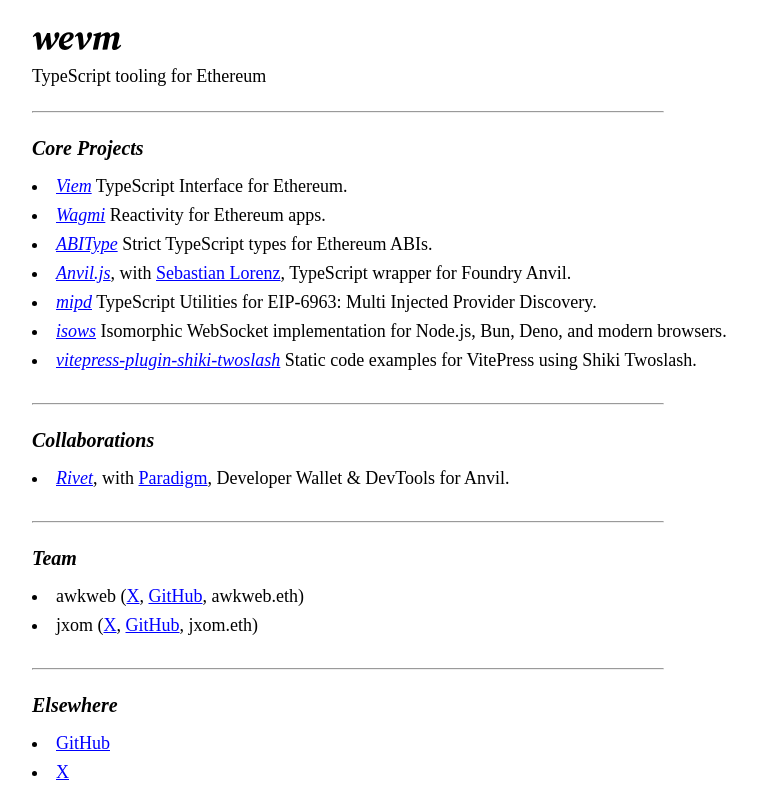
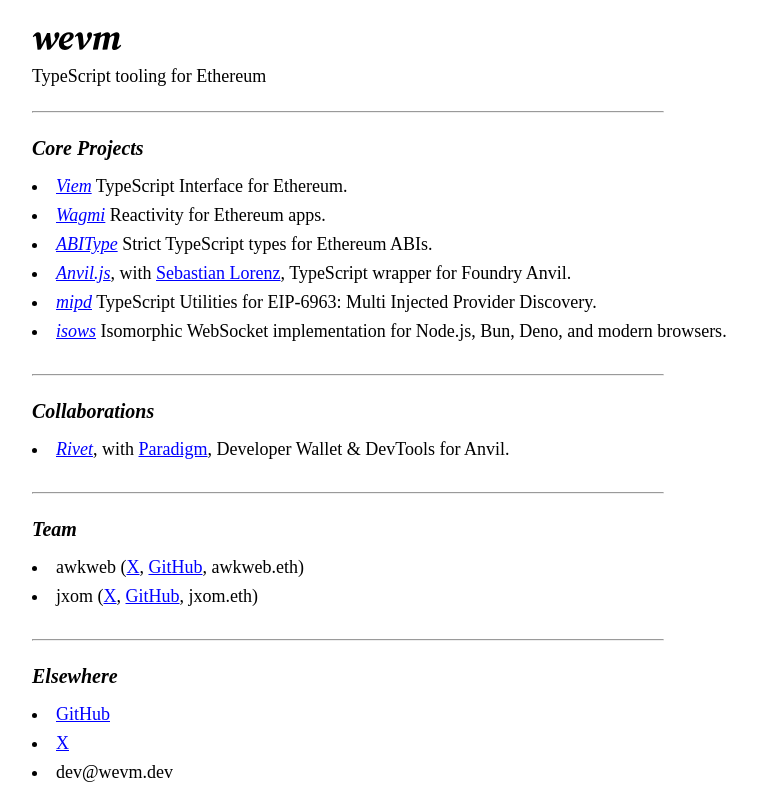
Before and after one commit to wevm/wevm.dev, a website: page index.html in a window 1280 px wide. Shown: the top 788 px of the page, without its empty margins (0-758 px from the left). Drawn offline with Linux system fonts and the light colour scheme.

Commit message:
remove twoslash

```diff
--- a/index.html
+++ b/index.html
@@ -111,9 +111,6 @@
         <li>
           <a href="https://github.com/wevm/isows" target="_blank" rel="noopener noreferrer"><i>isows</i></a> Isomorphic
           WebSocket implementation for Node.js, Bun, Deno, and modern browsers.
-        </li>
-        <li>
-          <a href="https://vitepress-twoslash.vercel.app/" target="_blank" rel="noopener noreferrer"><i>vitepress-plugin-shiki-twoslash</i></a> Static code examples for VitePress using Shiki Twoslash.
         </li>
       </ul>
       <div style="height: 24px"></div>
```
